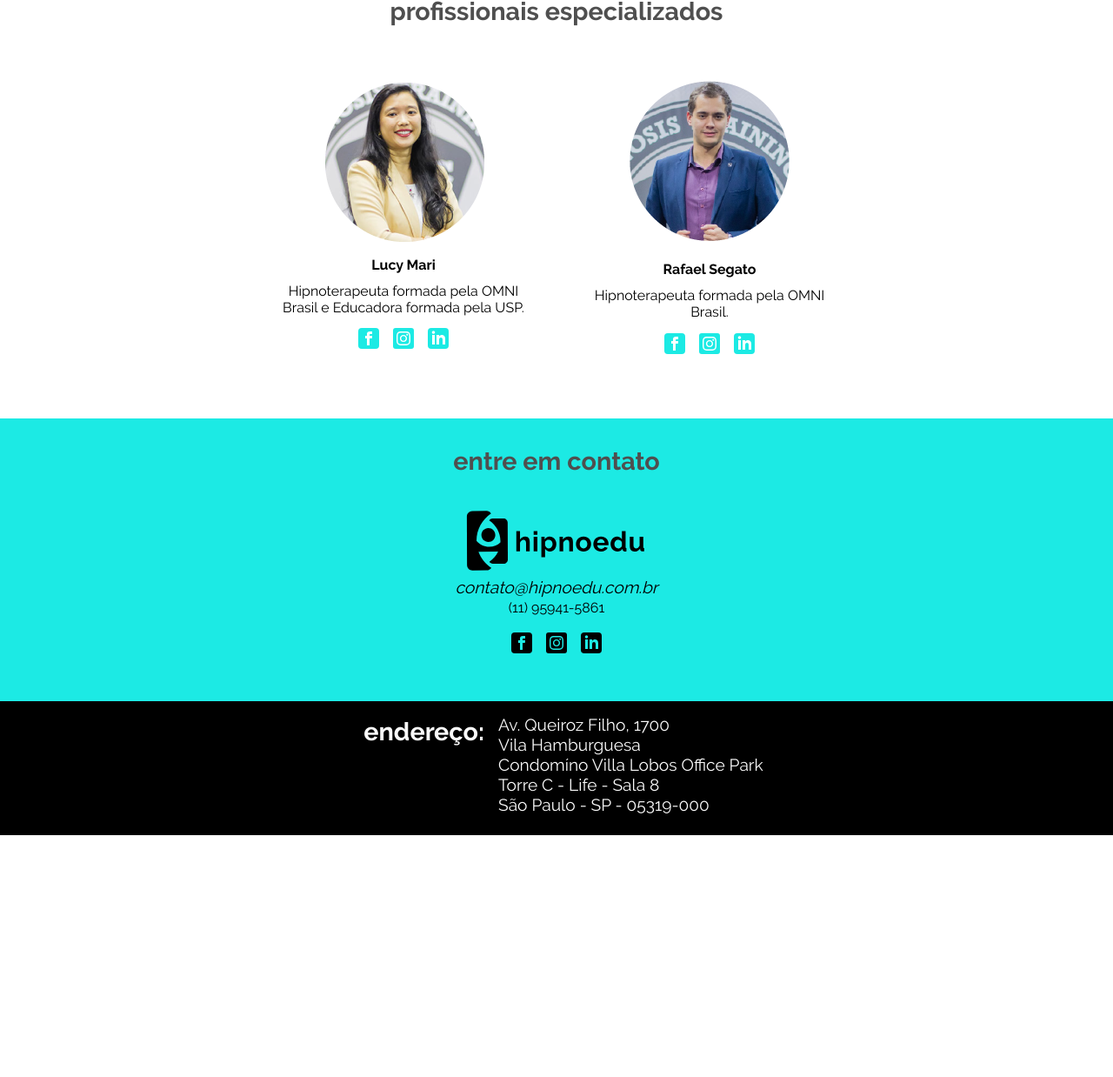
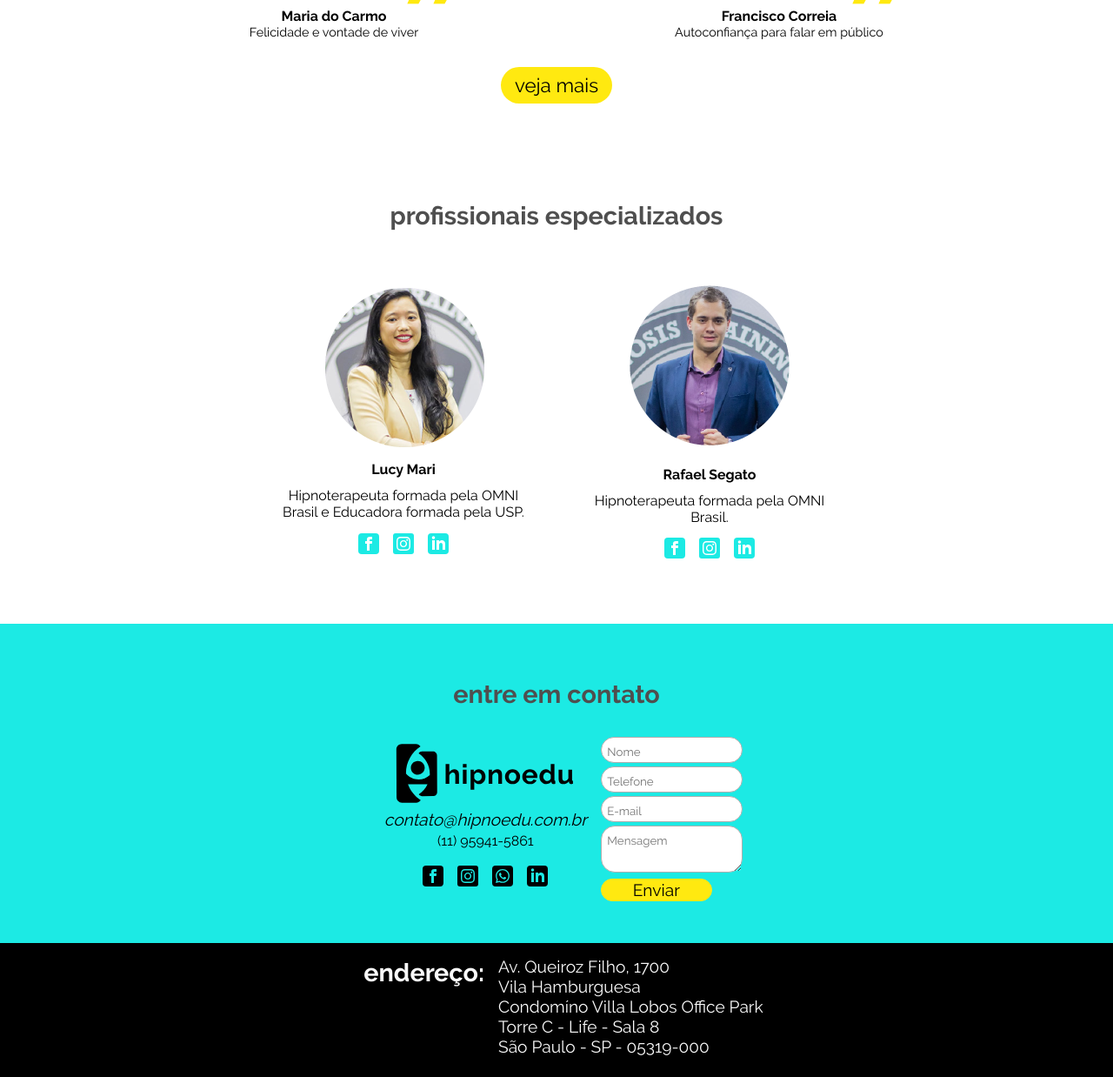
Before and after one commit to institutocriativo/site-hipnoedu, a PHP site: page / in a window 1280 px wide. Shown: the part 2714-3952 px from the top of the page at 87% size. Before the commit the page ends 3674 px from the top, so only its background shows below. Run offline with PHP 8.4, Linux system fonts and the light colour scheme.

Commit message:
more updates

```diff
--- a/index.html
+++ b/index.html
@@ -104,10 +93,30 @@
 						</div>
 					</div>
 					<div class="block">
-						<div class="text">Meus resultados <br/> profissionais com a hipnoterapia contribuíram com criatividade, análise e estratégias.</div>
+						<div class="text">Passei a ter mais <br/> foco e concentração que me levou a passar no <br/> vestibular e ter boa notas na faculdade.</div>
 						<div class="footer">
-							<div class="author">Lucas Namremiz</div>
-							<div class="target">Resultados profissionais</div>
+							<div class="author">Vitoria Takai</div>
+							<div class="target">Foco e concentração</div>
+						</div>
+					</div>
+					<div class="block">
+						<div class="text">
+							<iframe id="ytplayer" type="text/html" width="280" height="180" src="https://www.youtube.com/embed/rNod_jwdn7A?" frameborder="0">
+							</iframe>
+						</div>
+						<div class="footer">
+							<div class="author">Maria do Carmo</div>
+							<div class="target">Felicidade e vontade de viver</div>
+						</div>
+					</div>
+					<div class="block">
+						<div class="text">
+							<iframe id="ytplayer" type="text/html" width="280" height="180" src="https://www.youtube.com/embed/eAuiR9sYu_c?" frameborder="0">
+							</iframe>
+						</div>
+						<div class="footer">
+							<div class="author">Francisco Correia</div>
+							<div class="target">Autoconfiança para falar em público</div>
 						</div>
 					</div>
 				</div>
@@ -170,10 +179,10 @@
 							</div>
 						</div>
 						<div class="block">
-							<div class="text">Passei a ter mais <br/> foco e concentração que me levou a passar no <br/> vestibular e ter boa notas na faculdade.</div>
+							<div class="text">Meus resultados <br/> profissionais com a hipnoterapia contribuíram com criatividade, análise e estratégias.</div>
 							<div class="footer">
-								<div class="author">Vitoria Takai</div>
-								<div class="target">Foco e concentração</div>
+								<div class="author">Lucas Namremiz</div>
+								<div class="target">Resultados profissionais</div>
 							</div>
 						</div>
 						<div class="block">
@@ -216,29 +225,30 @@
 			</div>
 			<div class="contact col" id="contato">
 				<div class="title">entre em contato</div>
-				<div class="iflex row around max-width wrap">
+				<div class="iflex row center max-width wrap">
 					<div class="info iflex col">
 						<img src="res/hipnoedu.logo.std.h.b.svg" />
 						<div class="text email t-center"><a href="mailto:contato@hipnoedu.com.br">contato@hipnoedu.com.br</a></div>
-						<div class="text t-center">(11) 95941-5861</div>
+						<div class="text t-center"><a href="https://api.whatsapp.com/send?phone=5511959415861&text=Quero%20saber%20mais%20sobre%20a%20Hipnoterapia&source=&data=">(11) 95941-5861</a></div>
 						<div class="text social iflex row center">
 							<div class="item face"><a href="https://www.facebook.com/hipnoedu/" target="_blank"><img src="res/iconmonstr.facebook.b.svg" alt="logo do Facebook"></a></div>
-							<div class="iteminsta"><a href="https://www.instagram.com/hipnoedu/" target="_blank"><img src="res/iconmonstr.instagram.b.svg" alt="logo do Instagram"></a></div>
+							<div class="item insta"><a href="https://www.instagram.com/hipnoedu/" target="_blank"><img src="res/iconmonstr.instagram.b.svg" alt="logo do Instagram"></a></div>
+							<div class="item whats"><a href="https://api.whatsapp.com/send?phone=5511959415861&text=Quero%20saber%20mais%20sobre%20a%20Hipnoterapia&source=&data=" target="_blank"><img src="res/iconmonstr.whatsapp.b.svg" alt="logo do whatsapp"></a></div>
 							<div class="item in"><a href="https://www.linkedin.com/company/hipnoedu/" target="_blank"><img src="res/iconmonstr.linkedin.b.svg" alt="logo do linkedin"></a></div>
 						</div>
 						<br/>
 					</div>
-					<!--
-					<form>
+					<form method="post">
 						<div class="form iflex col">
-							<input type="text" name="name" placeholder="Nome"><br>
-							<input type="text" name="telefone" placeholder="Telefone">
-							<input type="text" name="email" placeholder="E-mail">
-							<input type="text" name="message" placeholder="Mensagem">
-							<button type="submit">Enviar</button>
+							<div class="error"></div>
+							<div class="success"></div>
+							<input type="text" name="name" placeholder="Nome" value=""/>
+							<input type="text" name="telefone" placeholder="Telefone" value=""/>
+							<input type="text" name="email" placeholder="E-mail" value=""/>
+							<textarea type="text" name="message" placeholder="Mensagem" class="message"></textarea>
+							<button type="submit" class="send-btn" >Enviar</button>
 						</div>
 					</form>
-				-->
 				</div>
 			</div>
 			<div class="localization iflex row center wrap">
@@ -255,7 +265,9 @@
 		</div>
 		<div class="header">
 			<div class="item left">
-				<img src="res/hipnoedu.logo.std.h.ai.svg"/>
+				<a href="/">
+					<img src="res/hipnoedu.logo.std.h.ai.svg"/>
+				</a>
 			</div>
 			<div class="item right">
 				<a href="#inicio">início</a>
--- a/style.css
+++ b/style.css
@@ -81,7 +81,7 @@ body {
     flex-grow: 1;
 }
 
-.header>.item>img {
+.header>.item img {
     height: var(--header-content);
 }
 
@@ -279,18 +279,22 @@ a {
 
 .how-it-works {
     background-color: #E6E6E8;
+    background-image: url("res/unsplash.paola_aguiar.reduced.jpg");
+    background-size: cover;
+    background-position: center;
     width: calc(100% - 6rem);
     padding-left: 3rem;
     padding-right: 3rem;
     padding-top: 4rem;
     padding-bottom: 3rem;
+    color: #FAFAFA;
 }
 
-@media (min-width: 1024px) {
+@media (min-width: 60rem) {
     .how-it-works {
-        width: calc(var(--max-width) - 6rem);
-        padding-left: calc(50% - var(--max-width) / 2 + 3rem);
-        padding-right: calc(50% - var(--max-width) / 2 + 3rem);
+        width: 54rem;
+        padding-left: calc(50% - 30rem + 3rem);
+        padding-right: calc(50% - 30rem + 3rem);
     }
 }
 
@@ -561,7 +565,7 @@ a {
 
 .contact {
     background-color: #1CEAE4;
-    padding: 2rem 1rem 2rem 1rem;
+    padding: 4rem 1rem 2rem 1rem;
     display: inline-flex;
 }
 
@@ -579,11 +583,51 @@ a {
 }
 
 .contact .item {
-    padding: 0rem 1rem 0rem 1rem;
+    padding: 0rem 0.5rem 0rem 0.5rem;
 }
 
 .t-center {
     text-align: center;
+}
+
+.contact .info {
+    padding: 0rem 1rem 0rem 1rem;
+}
+
+.contact .form {
+    display: flex;
+    align-content: flex-start;
+}
+
+.send-btn {
+    border: #FFE910 solid 1px;
+    border-radius: 2rem;
+    font-size: 1.2rem;
+    font-family: 'Raleway', sans-serif;
+    background-color: #FFE910;
+    margin: 0.2rem 0rem 1rem 0rem;
+    width: 8rem;
+}
+
+.contact .form input,textarea {
+    padding: 0.5rem 1rem 0.3rem 0.4rem;
+    margin: 0rem 0rem 0.2rem 0rem;
+    border-radius: 1rem;
+    border: #AEAEAE solid 1px;
+    font-family: 'Raleway', sans-serif;
+
+}
+
+.error {
+    color: #F23C37;
+}
+
+.success {
+    color: green;
+}
+
+.message {
+    height: 3em;
 }
 
 /* LOCALIZATION Section*/
```
Also changed, not shown: other parts of index.html (+9 -20 lines), res/hipnoedu.logo.png (added), res/iconmonstr.whatsapp.b.svg (added), res/unsplash.paola_aguiar.jpg (added), res/unsplash.paola_aguiar.reduced.jpg (added), 1 other file.
